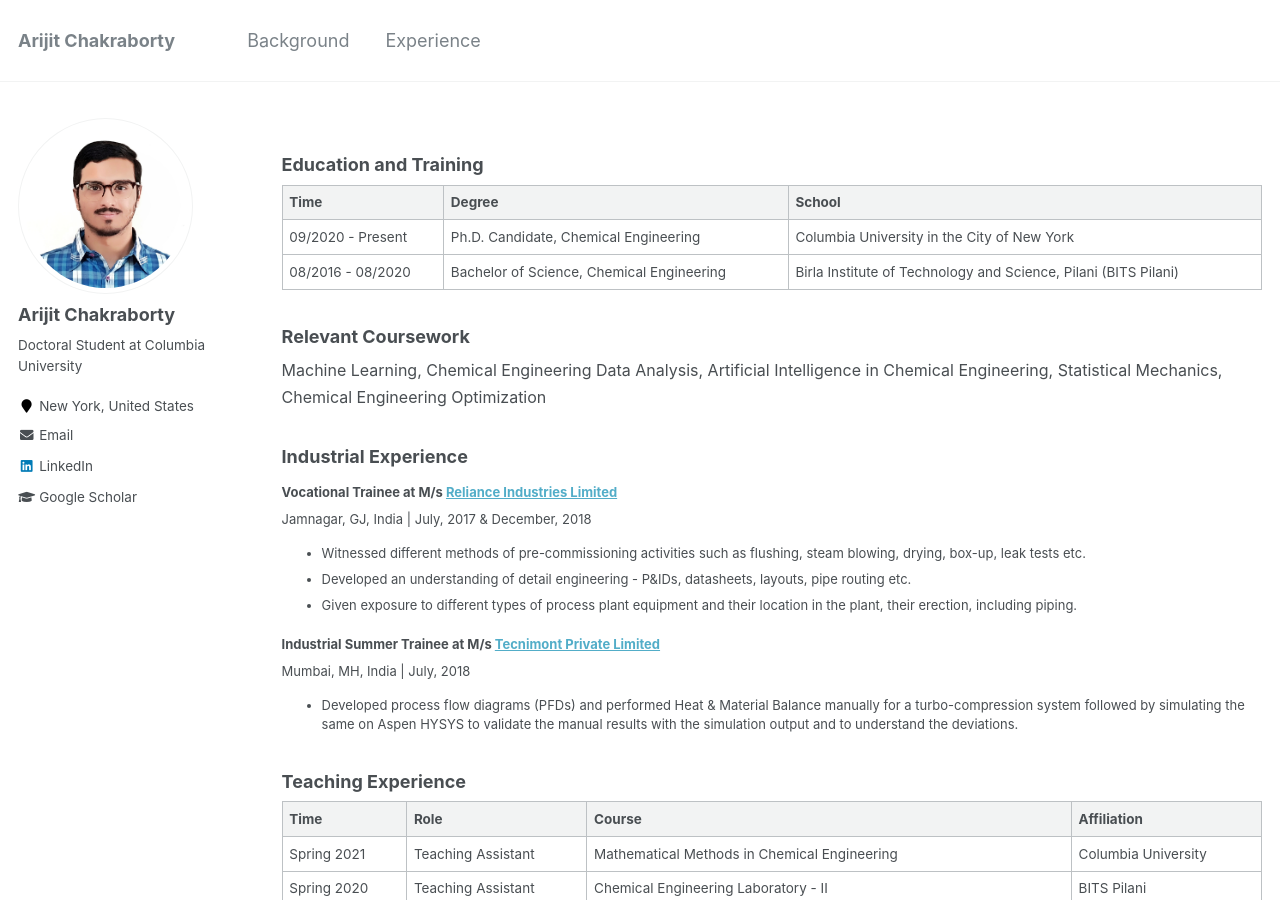
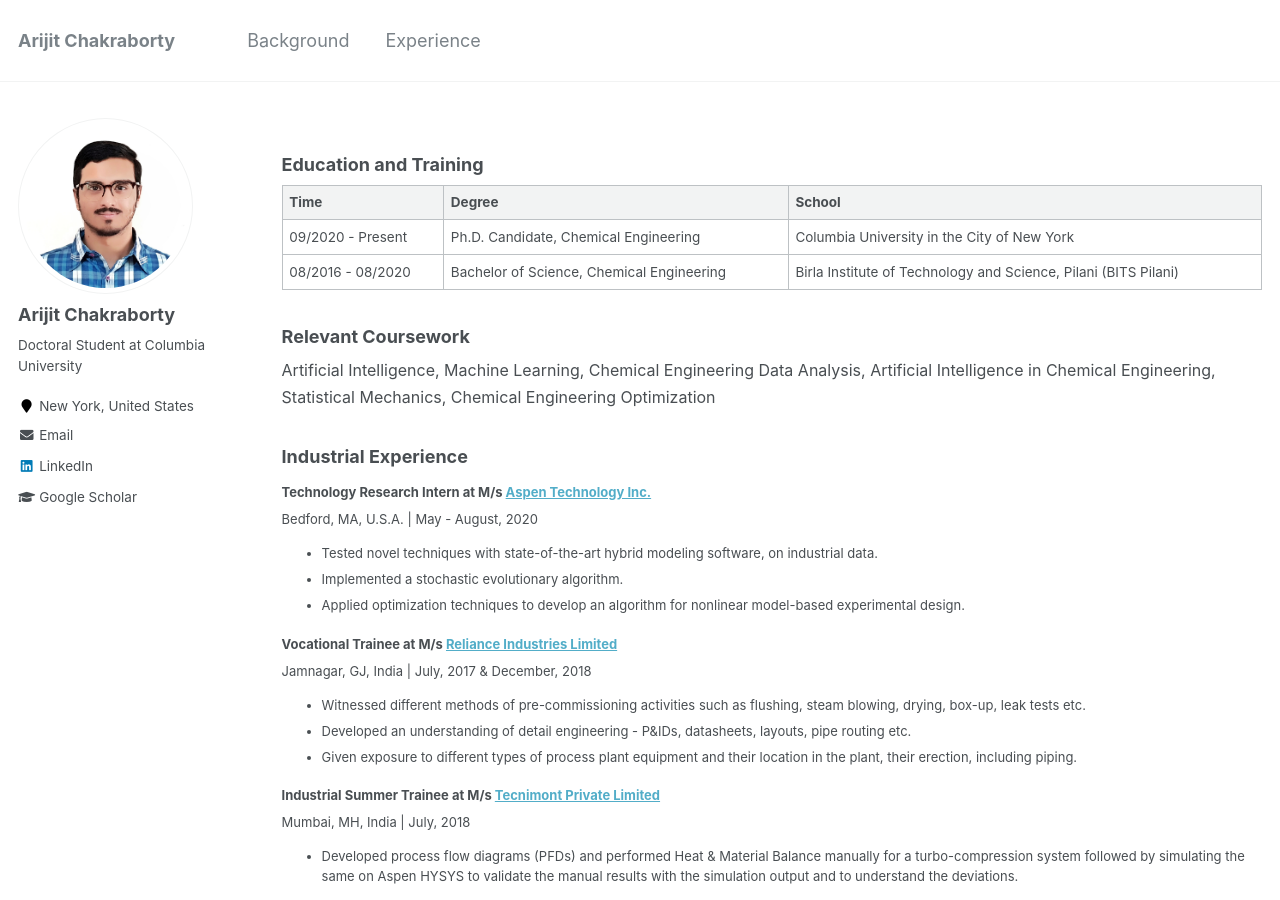
Before and after one commit to arijitc099/arijitc099.github.io, a Jekyll site: the page built from _pages/background.md, in a window 1280 px wide and 900 px high. Built offline with Jekyll 4.4.1, drawn with Linux system fonts in a browser that asks for light colours.

Commit message:
Update background.md

```diff
--- a/_pages/background.md
+++ b/_pages/background.md
@@ -16,11 +16,19 @@ author_profile: true
 
 ### Relevant Coursework
 
-<font size="3">Machine Learning, Chemical Engineering Data Analysis, Artificial Intelligence in Chemical Engineering, Statistical Mechanics, Chemical Engineering Optimization</font>
+<font size="3">Artificial Intelligence, Machine Learning, Chemical Engineering Data Analysis, Artificial Intelligence in Chemical Engineering, Statistical Mechanics, Chemical Engineering Optimization</font>
 
-<!-- Chemical Engineering Data Analysis, Artificial Intelligence in Chemical Engineering, Statistical Mechanics, Chemical Engineering Optimization -->
 
 ### Industrial Experience
+
+<font size="2"><b>Technology Research Intern at M/s <a href='https://www.aspentech.com/en/'>Aspen Technology Inc.</a></b><br>
+Bedford, MA, U.S.A. | May - August, 2020
+<ul>
+<li>Tested novel techniques with state-of-the-art hybrid modeling software, on industrial data.</li>
+<li>Implemented a stochastic evolutionary algorithm.</li>
+<li>Applied optimization techniques to develop an algorithm for nonlinear model-based experimental design.</li>
+</ul>
+</font>
 
 <font size="2"><b>Vocational Trainee at M/s <a href='http://www.ril.com'>Reliance Industries Limited</a></b><br>
 Jamnagar, GJ, India | July, 2017 & December, 2018
```
